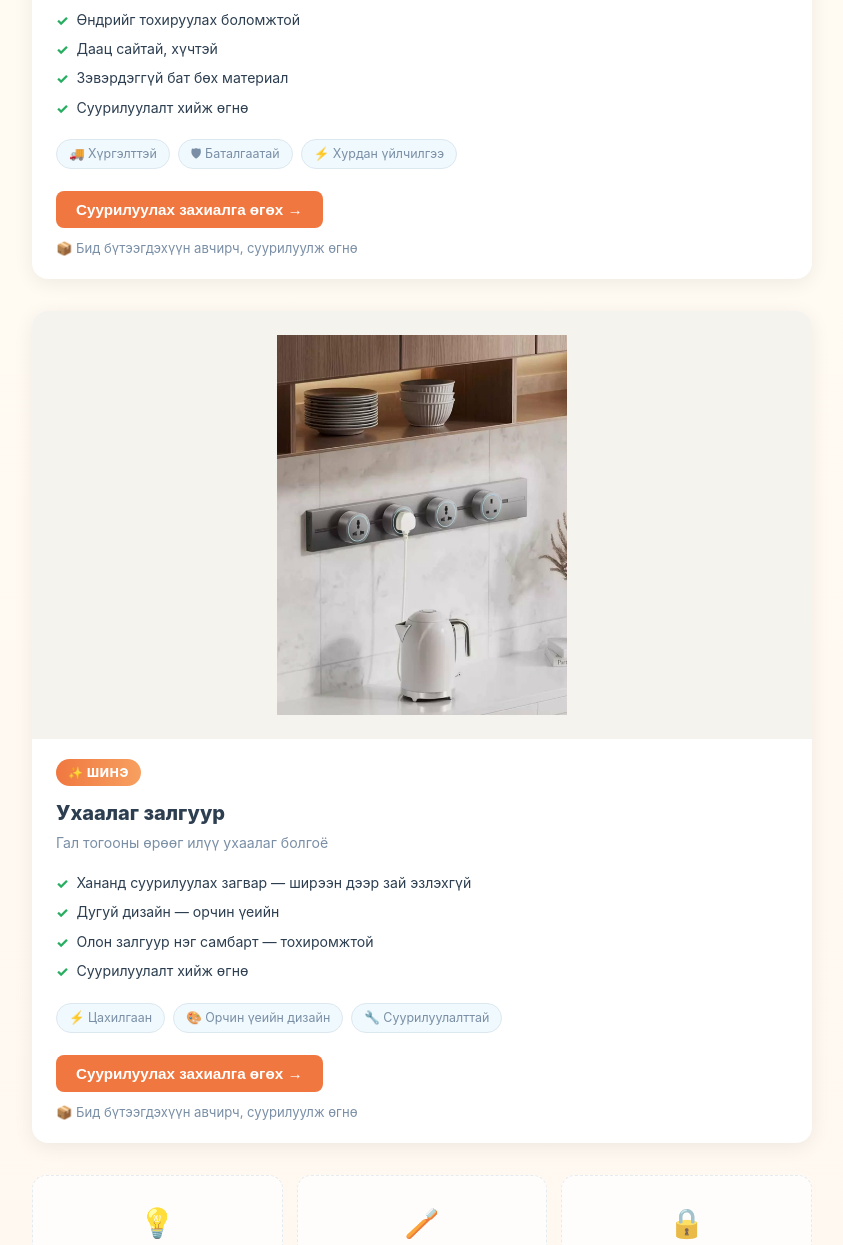
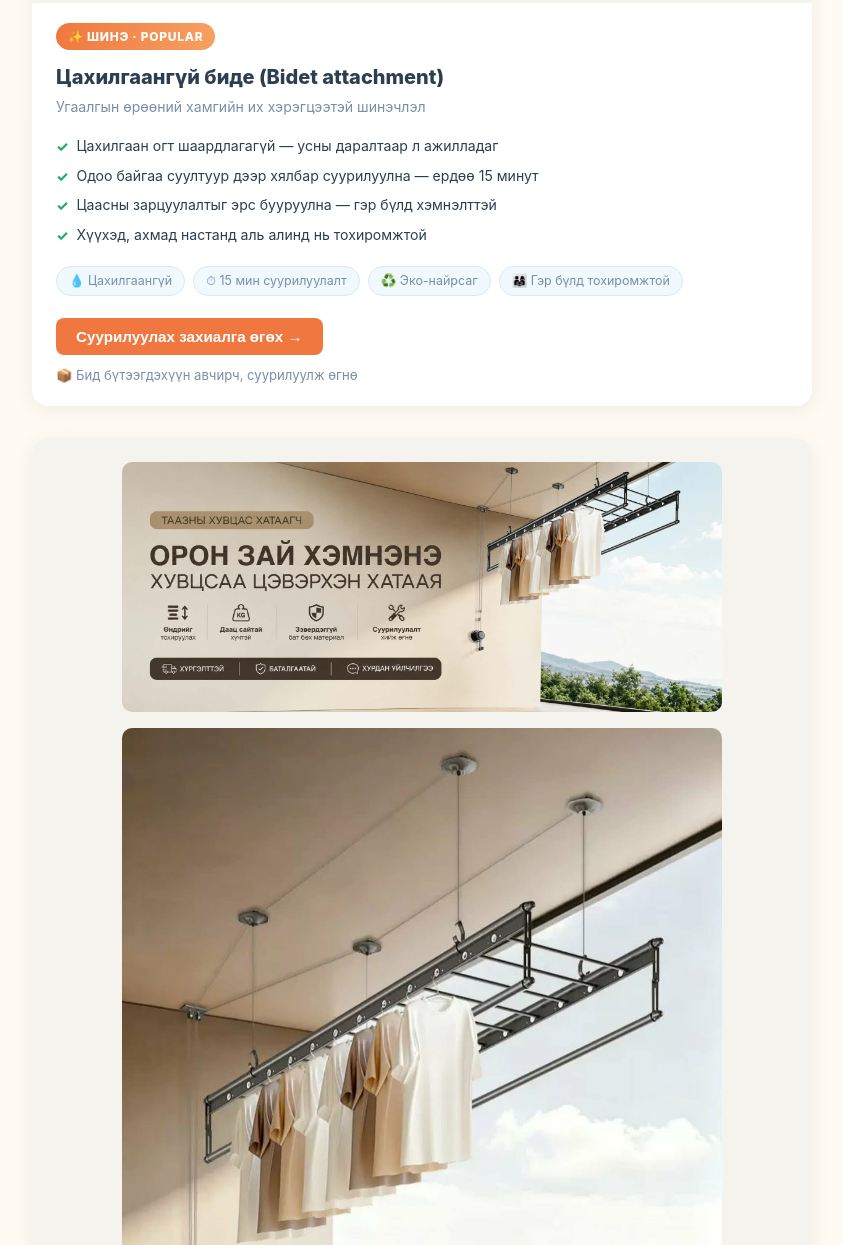
Before and after one commit to hiro9215koctwcx-glitch/zasvar-mn, a plain HTML site: page index.html in a window 1280 px wide. Shown: the part 4037-5282 px from the top of the page, without its empty margins (218-1061 px from the left). Drawn offline with Linux system fonts and the light colour scheme.

Commit message:
stack product images vertically

```diff
--- a/index.html
+++ b/index.html
@@ -306,26 +306,18 @@ nav {
   background: #f5f3ee;
   padding: 1.5rem;
   border-radius: 16px 16px 0 0;
-  display: grid;
-  grid-template-columns: repeat(auto-fit, minmax(240px, 1fr));
+  display: flex;
+  flex-direction: column;
   gap: 1rem;
   align-items: center;
-  justify-items: center;
 }
 .card-images img {
   width: 100%;
-  max-height: 300px;
+  max-width: 600px;
   height: auto;
   object-fit: contain;
   display: block;
   border-radius: 10px;
-}
-.card-images:has(img:only-child) {
-  grid-template-columns: 1fr;
-}
-.card-images img:only-child {
-  max-width: 420px;
-  max-height: 380px;
 }
 
 .card-content { padding: 1.25rem 1.5rem; }
```
Also changed, not shown: 1 other file.
